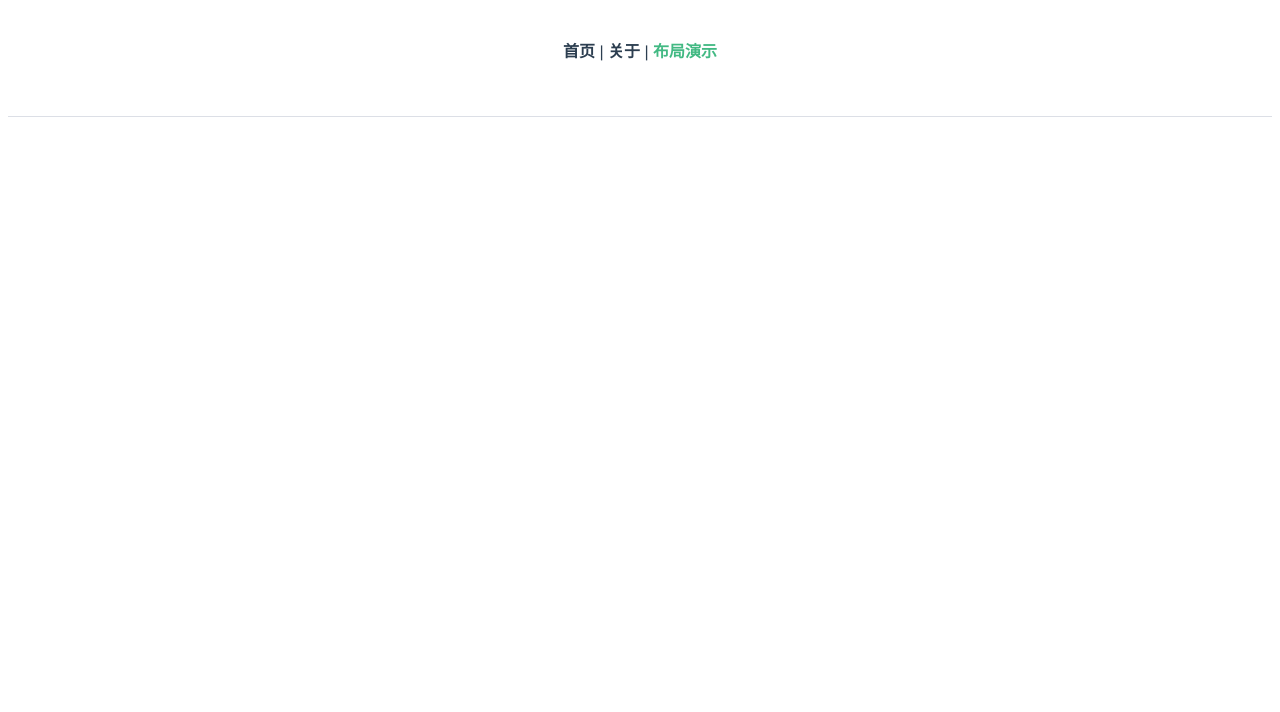
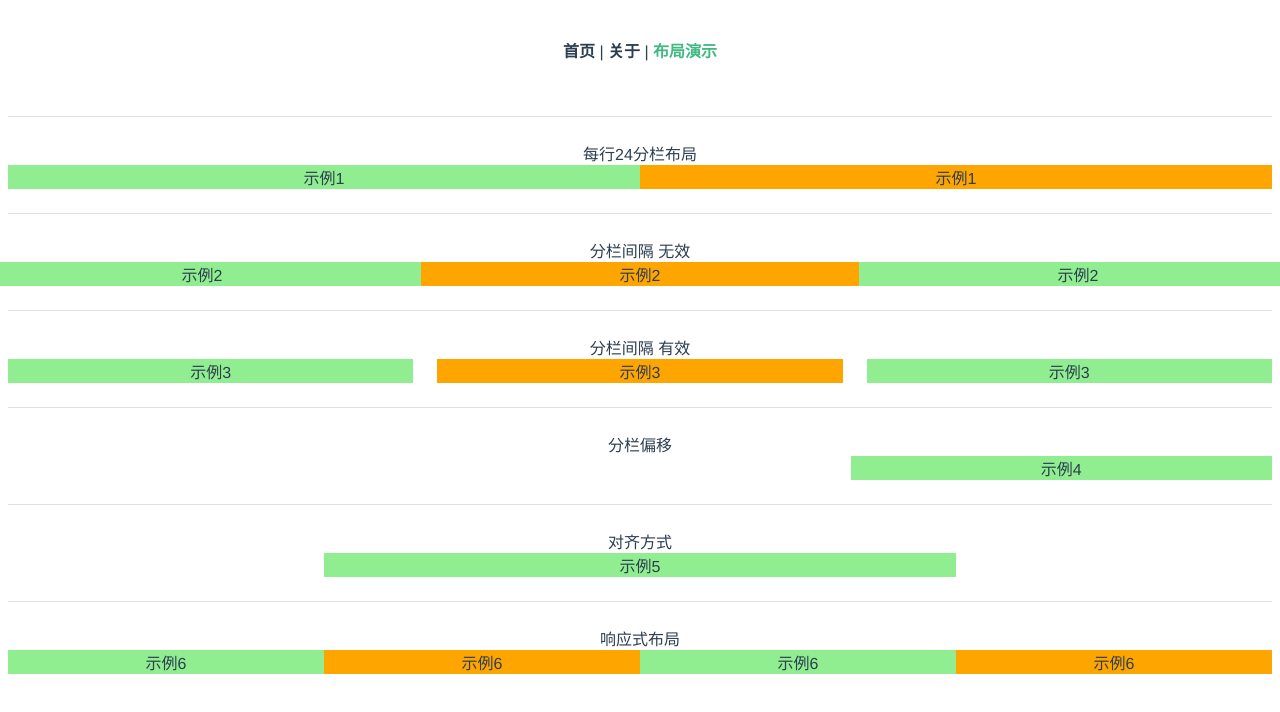
Before and after one commit to studyingpanda/element-demo, a Vue app: page /layoutDemo in a window 1280 px wide. Shown: the top 712 px of the page. Built offline with nearby package versions, Linux system fonts and the light colour scheme.

Commit message:
layout demo commit

```diff
--- a/src/App.vue
+++ b/src/App.vue
@@ -21,7 +21,6 @@
 
 #nav {
   padding: 30px;
-
   a {
     font-weight: bold;
     color: #2c3e50;
--- a/src/router/index.js
+++ b/src/router/index.js
@@ -1,7 +1,7 @@
 import Vue from 'vue'
 import VueRouter from 'vue-router'
 import Home from '../views/Home.vue'
-
+import LayoutDemo from '../views/LayoutDemo.vue'
 Vue.use(VueRouter)
 
 const routes = [{
@@ -13,6 +13,10 @@ const routes = [{
     path: '/about',
     name: 'About',
     component: () => import('../views/About.vue')
+  }, {
+    path: '/layoutDemo',
+    name: 'LayoutDemo',
+    component: () => import('../views/LayoutDemo.vue')
   }
 ]
 
--- /dev/null
+++ b/src/views/LayoutDemo.vue
@@ -0,0 +1,61 @@
+<template>
+  <div>
+    <span>每行24分栏布局</span>
+    <el-row>
+      <el-col :span="12" class="lightgreen-box">示例1</el-col>
+      <el-col :span="12" class="orange-box">示例1</el-col>
+    </el-row>
+    <el-divider></el-divider>
+    <span>分栏间隔 无效</span>
+    <el-row :gutter="50">
+      <el-col :span="8" class="lightgreen-box">示例2</el-col>
+      <el-col :span="8" class="orange-box">示例2</el-col>
+      <el-col :span="8" class="lightgreen-box">示例2</el-col>
+    </el-row>
+    <el-divider></el-divider>
+    <span>分栏间隔 有效</span>
+    <el-row :gutter="24">
+      <el-col :span="8">
+        <div class="lightgreen-box">示例3</div>
+      </el-col>
+      <el-col :span="8">
+        <div class="orange-box">示例3</div>
+      </el-col>
+      <el-col :span="8">
+        <div class="lightgreen-box">示例3</div>
+      </el-col>
+    </el-row>
+    <el-divider></el-divider>
+    <span>分栏偏移</span>
+    <el-row>
+      <el-col :span="8" :offset="16">
+        <div class="lightgreen-box">示例4</div>
+      </el-col>
+    </el-row>
+    <el-divider></el-divider>
+    <span>对齐方式</span>
+    <el-row type="flex" justify="center">
+      <el-col :span="12">
+        <div class="lightgreen-box">示例5</div>
+      </el-col>
+    </el-row>
+    <el-divider></el-divider>
+    <span>响应式布局</span>
+    <el-row>
+      <el-col :lg="6" :xs="24" class="lightgreen-box">示例6</el-col>
+      <el-col :lg="6" :xs="24" class="orange-box">示例6</el-col>
+      <el-col :lg="6" :xs="24" class="lightgreen-box">示例6</el-col>
+      <el-col :lg="6" :xs="24" class="orange-box">示例6</el-col>
+    </el-row>
+  </div>
+</template>
+<style scoped>
+.lightgreen-box {
+  background-color: lightgreen;
+  height: 24px;
+}
+.orange-box {
+  background-color: orange;
+  height: 24px;
+}
+</style>
```
